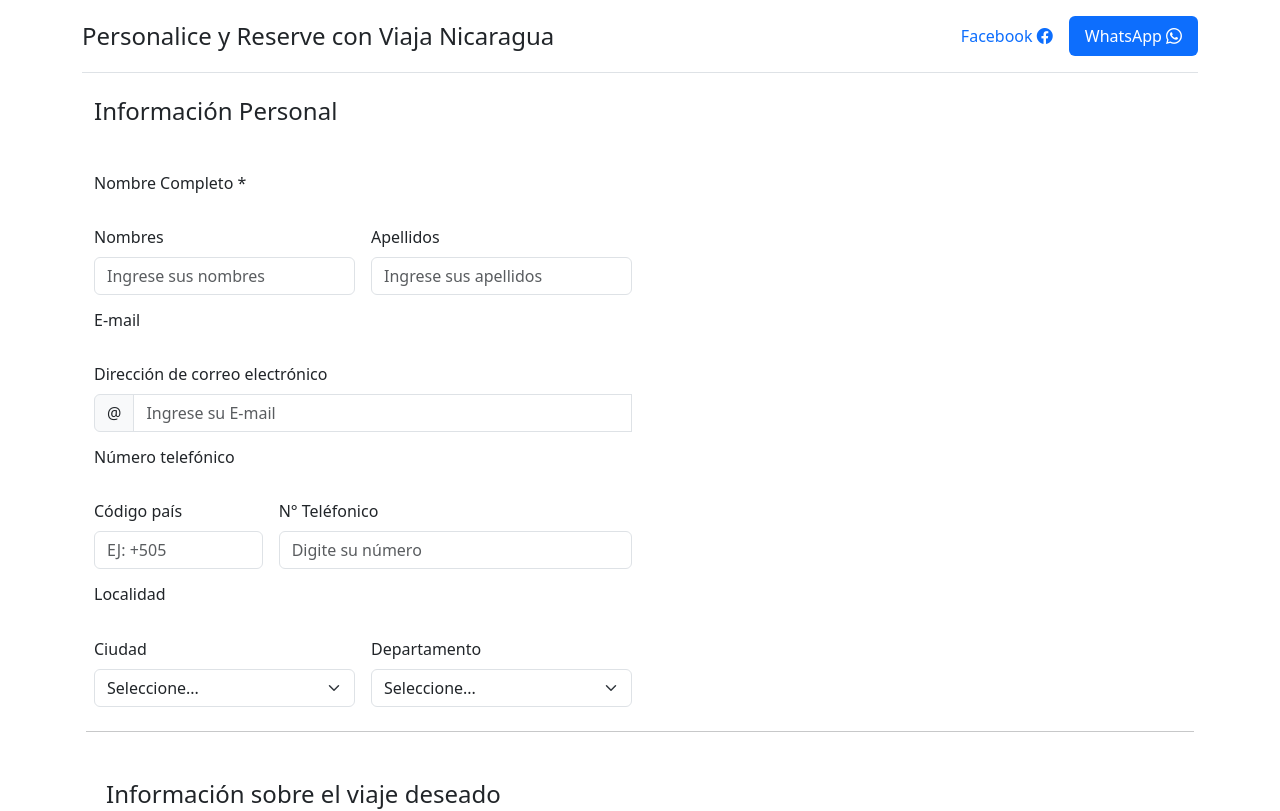
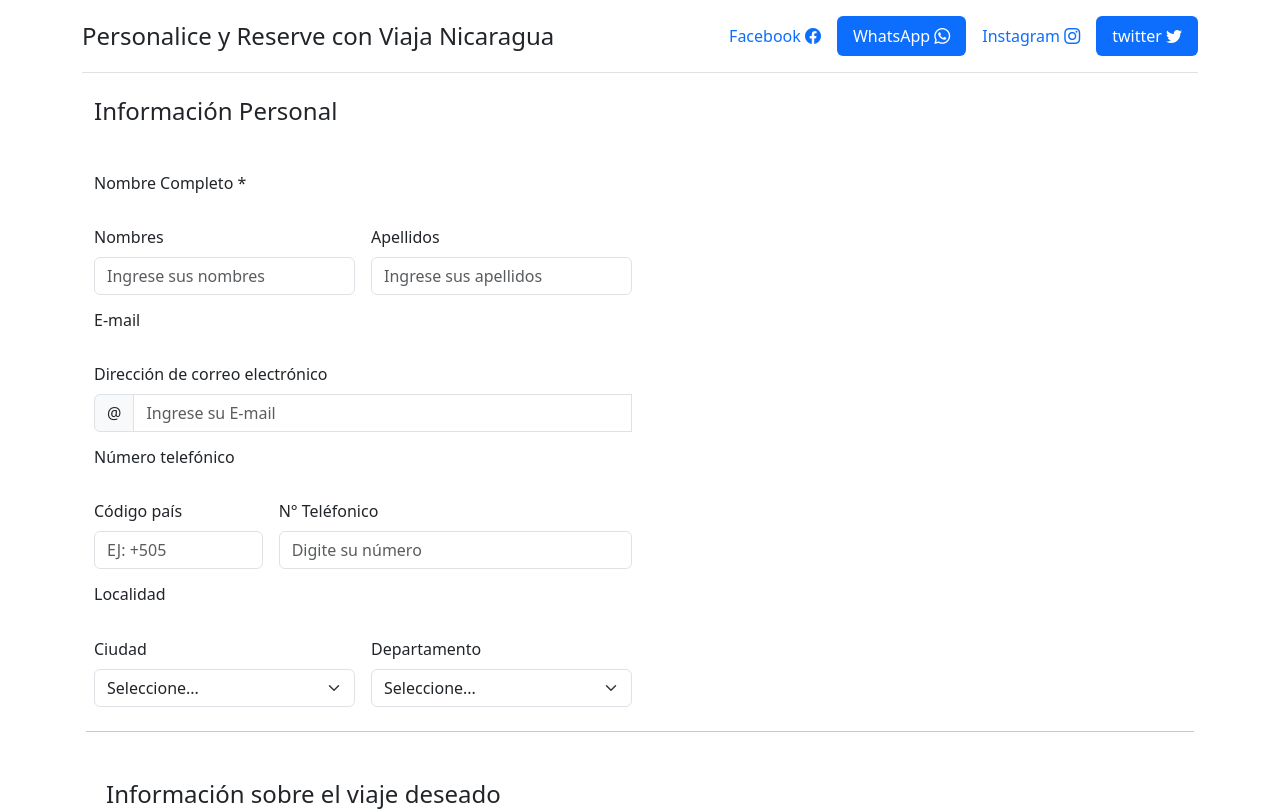
Before and after one commit to JoshRod20/BootstrapForms, a plain HTML site: page index.html in a window 1280 px wide. Shown: the top 811 px of the page. Drawn offline with nearby package versions, Linux system fonts and the light colour scheme; a web font is replaced by a local one.

Commit message:
agregue 2 opciones de redes

```diff
--- a/index.html
+++ b/index.html
@@ -38,7 +38,21 @@
                 <i class="bi-whatsapp"></i>
             </a>
         </li>
+
+        <li class="nav-item">
+            <a href="https://www.instagram.com/cinnamorroll._.03" class="nav-link">
+                Instagram
+                <i class="bi-instagram"></i>
+            </a>
+        </li>
+        <li>
+            <a href="https://twitter.com/gaitannohemi" class="nav-link active">
+                twitter
+                <i class="bi-twitter"></i>
+            </a>
+        </li>
     </ul>
+
         </header>
 
         <div class="px4 tex-center">
@@ -210,7 +224,6 @@
                     <input class="form-check-input" type="checkbox"/> Moto <br/>
                     <input class="form-check-input" type="checkbox"/> Bicicleta <br/>
                     <input class="form-check-input" type="checkbox"/> Microbus turistico <br/>
-                    <input class="form-check-input" type="checkbox"/> Coche jalados por caballos<br/>
                 </div>
                 </div>
 
```
